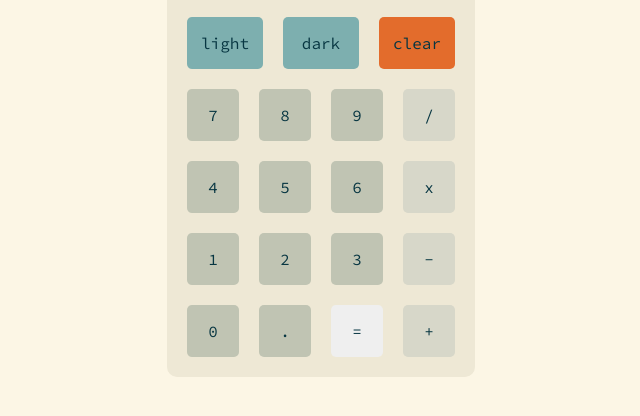
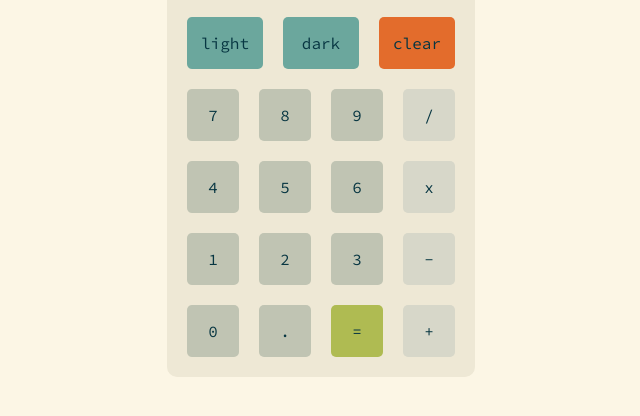
Before and after one commit to Cedrus32/Calculator, a plain HTML site: page index.html in a window 1280 px wide. Both pictures are taken after a click on the button "light". Shown: the part 268-684 px from the top of the page, without its empty margins (319-959 px from the left). Drawn offline with Linux system fonts and the light colour scheme.

Commit message:
Tweak theme styling

```diff
--- a/dark.css
+++ b/dark.css
@@ -36,6 +36,6 @@ button {
     background-color: #A1441C;
 }
 
-#eq {
+.eq {
     background-color: #627418;
 }
--- a/light.css
+++ b/light.css
@@ -29,13 +29,13 @@ button {
 }
 
 .theme {
-    background-color: #7DAFAF;
+    background-color: #6BA79D;
 }
 
 #clear {
     background-color: #E36C2C;
 }
 
-#eq {
+.eq {
     background-color: #AFBB52;
 }
```
